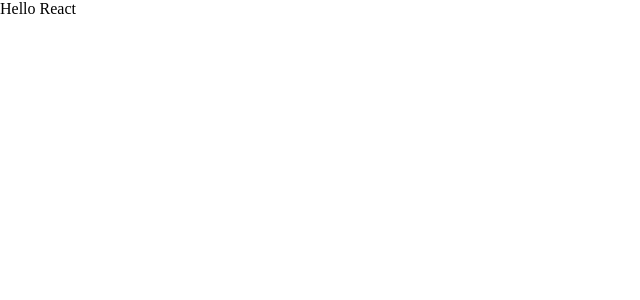
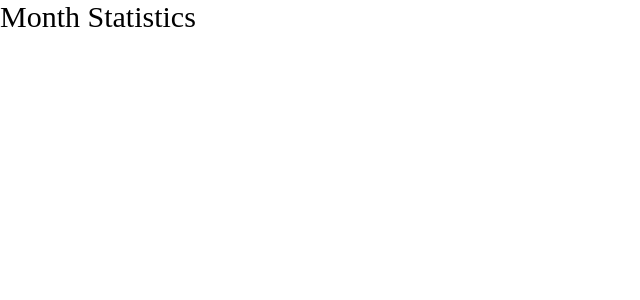
Before and after one commit to User-960/React-Weather-App, a React (Create React App) app: page /month-statistics in a window 1280 px wide. Shown: the top 300 px of the page, without its empty margins (0-640 px from the left). Built offline with nearby package versions, Linux system fonts and the light colour scheme.

Commit message:
feat: add react-router

```diff
--- a/package.json
+++ b/package.json
@@ -10,9 +10,11 @@
     "@types/node": "^16.18.24",
     "@types/react": "^18.0.38",
     "@types/react-dom": "^18.0.11",
+    "@types/react-router-dom": "^5.3.3",
     "normalize.css": "^8.0.1",
     "react": "^18.2.0",
     "react-dom": "^18.2.0",
+    "react-router-dom": "^6.10.0",
     "react-scripts": "5.0.1",
     "sass": "^1.62.0",
     "typescript": "^4.9.5",
--- a/src/App.tsx
+++ b/src/App.tsx
@@ -1,8 +1,16 @@
 import React from 'react';
+import { Route, Routes } from 'react-router-dom';
+import { Home } from './pages/Home/Home';
+import { MonthStatistics } from './pages/MonthStatistics/MonthStatistics';
 
 function App() {
   return (
-    <div className="App">Hello React</div>
+    <div className="App">
+      <Routes>
+        <Route path='/' element={ <Home/> } />
+        <Route path='/month-statistics' element={ <MonthStatistics/> } />
+      </Routes>
+    </div>
   );
 }
 
--- a/src/index.tsx
+++ b/src/index.tsx
@@ -1,5 +1,6 @@
 import React from 'react';
 import ReactDOM from 'react-dom/client';
+import { BrowserRouter as Router } from 'react-router-dom';
 import App from './App';
 import './styles/index.scss';
 
@@ -8,6 +9,8 @@ const root = ReactDOM.createRoot(
 );
 root.render(
   <React.StrictMode>
-    <App />
+    <Router>
+      <App />
+    </Router>
   </React.StrictMode>
 );
--- a/src/pages/MonthStatistics/MonthStatistics.module.scss
+++ b/src/pages/MonthStatistics/MonthStatistics.module.scss
@@ -1,3 +1,3 @@
 .MonthStatistics {
-  font-size: 25px;
+  font-size: 30px;
 }
--- a/src/pages/MonthStatistics/MonthStatistics.tsx
+++ b/src/pages/MonthStatistics/MonthStatistics.tsx
@@ -8,7 +8,7 @@ interface Props {
 export const MonthStatistics = (props: Props) => {
   return (
     <div className={s.MonthStatistics}>
-      MonthStatistics
+      Month Statistics
     </div>
   )
 };
```
Also changed, not shown: 1 other file (tests, documents, lock files or other folders).
